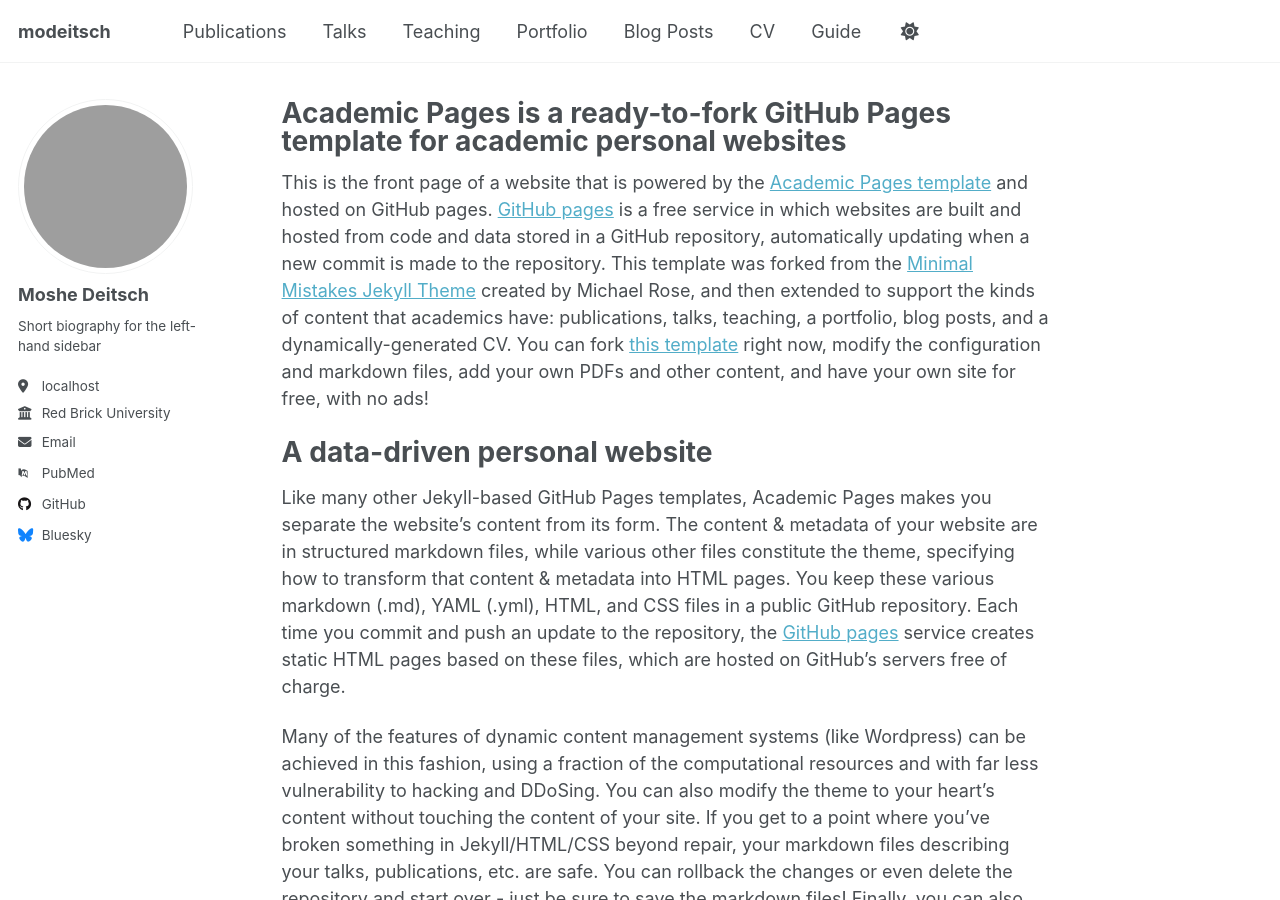
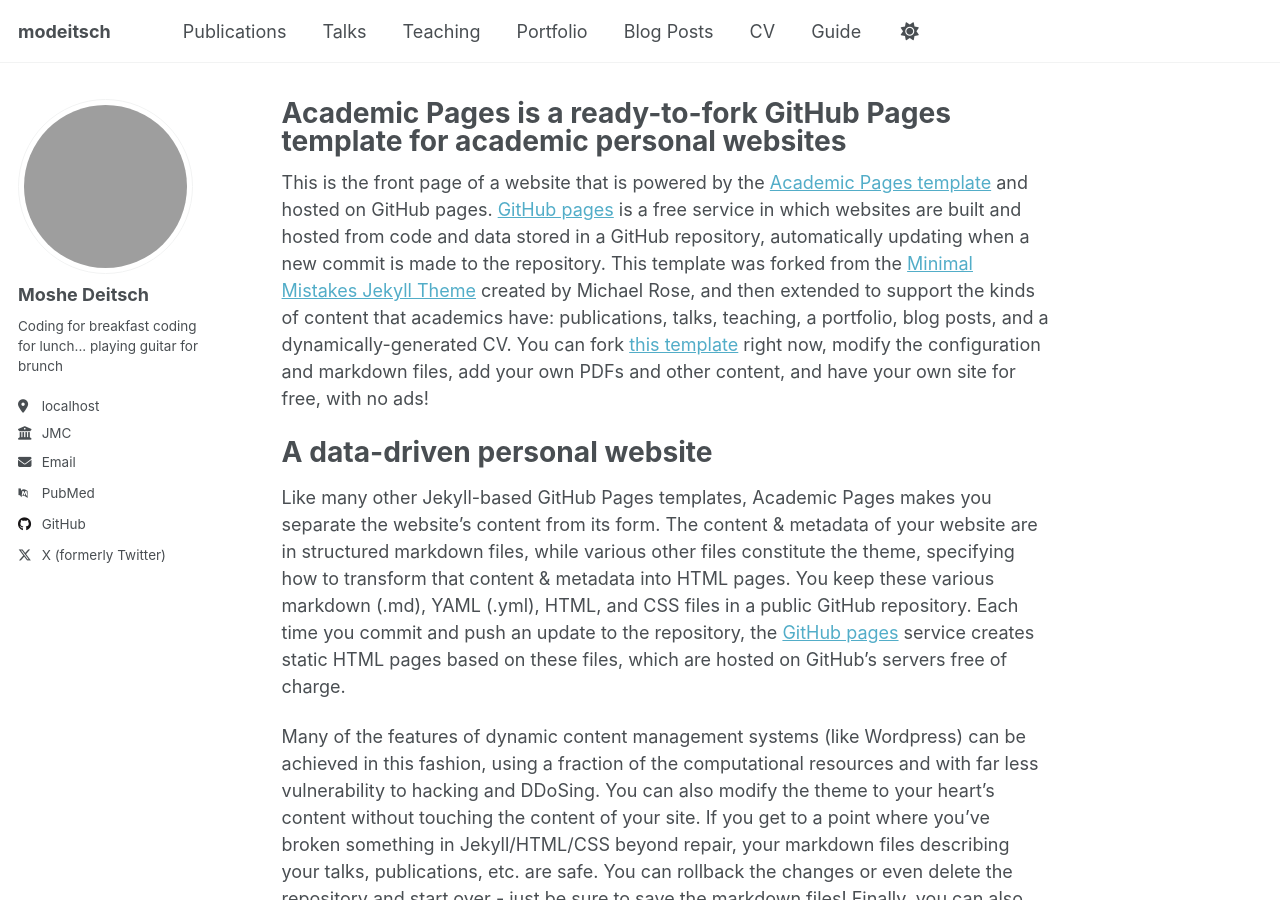
Before and after one commit to modeitsch/modeitsch.github.io, a Jekyll site: the page built from _pages/about.md, in a window 1280 px wide and 900 px high. Built offline with Jekyll 4.4.1, drawn with Linux system fonts in a browser that asks for light colours; some web fonts are replaced; grey boxes are pictures that could not be loaded.

Commit message:
Update author bio, change employer to 'JMC', and comment out Bluesky username in _config.yml

```diff
--- a/_config.yml
+++ b/_config.yml
@@ -25,9 +25,9 @@
   avatar           : "https://github.com/modeitsch.png"
   name             : "Moshe Deitsch"
   pronouns         : # example: "she/her"
-  bio              : "Short biography for the left-hand sidebar"
+  bio              : "Coding for breakfast coding for lunch... playing guitar for brunch"
   location         : "localhost"
-  employer         : "Red Brick University"
+  employer         : "JMC"
   uri              : # URL
   email            : "none@example.org"
 
@@ -51,7 +51,7 @@
   stackoverflow    : # User number or user number and name (i.e., use "1" or "1/jeff-atwood")
 
   # Social media
-  bluesky          : "bsky.app" # Replace this with you Bluesky username
+  # bluesky          : "bsky.app" # Replace this with you Bluesky username
   facebook         : # Username
   flickr           : # Username
   foursquare       : # Username
@@ -68,7 +68,7 @@
   steam            : # Username
   telegram         : # URL
   tumblr           : # Username
-  twitter          : # Username for X / Twitter
+  twitter          :  "modeitsch"
   vine             : # Username
   weibo            : # Username
   wikipedia        : # Username
```
